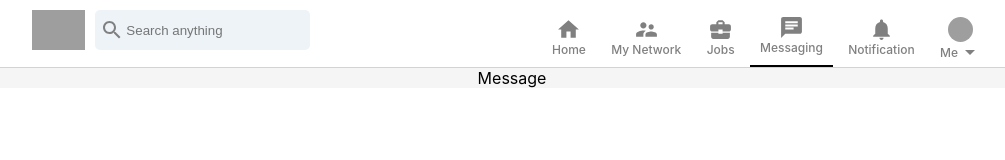
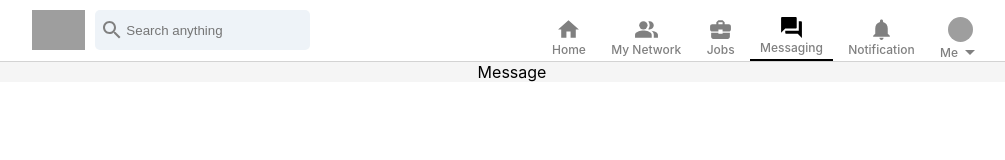
Before and after one commit to devCabey/linkedin-clone, a React (Create React App) app: page /message in a window 1280 px wide. Shown: the top 160 px of the page, without its empty margins (128-1133 px from the left). Built offline with nearby package versions, Linux system fonts and the light colour scheme; grey boxes are pictures that could not be loaded.

Commit message:
header option active style done

```diff
--- a/src/components/header/Header.jsx
+++ b/src/components/header/Header.jsx
@@ -1,10 +1,15 @@
 import {
   Home,
   SearchOutlined,
-  SupervisorAccount,
   BusinessCenter,
   Chat,
   Notifications,
+  People,
+  PeopleAlt,
+  Work,
+  Forum,
+  NotificationsActive,
+  House,
 } from "@mui/icons-material";
 import React from "react";
 import HeaderOption from "./header-option/HeaderOption";
@@ -21,17 +26,29 @@ function Header() {
         </div>
       </div>
       <div className="header_right">
-        <HeaderOption title="Home" Icon={Home} to="/feed" />
+        <HeaderOption title="Home" Icon={Home} to="/feed" Option={House} />
         <HeaderOption
           title="My Network"
-          Icon={SupervisorAccount}
+          Icon={PeopleAlt}
+          Option={People}
           to="/network"
         />
-        <HeaderOption title="Jobs" Icon={BusinessCenter} to="/jobs" />
-        <HeaderOption title="Messaging" Icon={Chat} to="/message" />
+        <HeaderOption
+          title="Jobs"
+          Icon={BusinessCenter}
+          Option={Work}
+          to="/jobs"
+        />
+        <HeaderOption
+          title="Messaging"
+          Icon={Chat}
+          Option={Forum}
+          to="/message"
+        />
         <HeaderOption
           title="Notification"
           Icon={Notifications}
+          Option={NotificationsActive}
           to="/notification"
         />
         <HeaderOption
--- a/src/components/header/header-option/HeaderOption.css
+++ b/src/components/header/header-option/HeaderOption.css
@@ -2,14 +2,14 @@
   display: flex;
   flex-direction: column;
   align-items: center;
-  height: 40px;
+  height: 34px;
   color: gray;
   cursor: pointer;
   padding: 5px 10px 10px 10px;
 }
 
 .headerOption_container:hover {
-  height: 38px;
+  height: 32px;
   color: black;
   border-bottom: 2px solid black;
 }
@@ -32,6 +32,13 @@
   width: 25px !important;
 }
 
+.headerOption_icon_active {
+  object-fit: contain;
+  height: 25px !important;
+  width: 25px !important;
+  color: black;
+}
+
 .headerOption_link {
   /* border: 1px solid red; */
   text-decoration: none;
--- a/src/components/header/header-option/HeaderOption.jsx
+++ b/src/components/header/header-option/HeaderOption.jsx
@@ -1,22 +1,28 @@
 import { ArrowDropDown } from "@mui/icons-material";
 import { Avatar } from "@mui/material";
-import React from "react";
+import React, { useState } from "react";
 import "./HeaderOption.css";
 import { NavLink } from "react-router-dom";
 
-function HeaderOption({ avatar, Icon, title, to }) {
+function HeaderOption({ avatar, Icon, Option, title, to }) {
+  const [showActive, setShowActive] = useState(false);
   return (
     <NavLink
       to={to}
       className="headerOption_link"
       style={({ isActive }) => {
+        isActive ? setShowActive(false) : setShowActive(true);
         return isActive
           ? { color: "black", borderBottom: "2px solid black" }
           : {};
       }}
     >
       <div className="headerOption_container">
-        {Icon && <Icon className="headerOption_icon" />}
+        {Icon && showActive ? (
+          <Icon className="headerOption_icon" />
+        ) : (
+          Option && <Option className="headerOption_icon_active" />
+        )}
         {avatar && <Avatar className="headerOption_icon" src={avatar} />}
         <h3 className="headerOption_title">
           {title}
```
